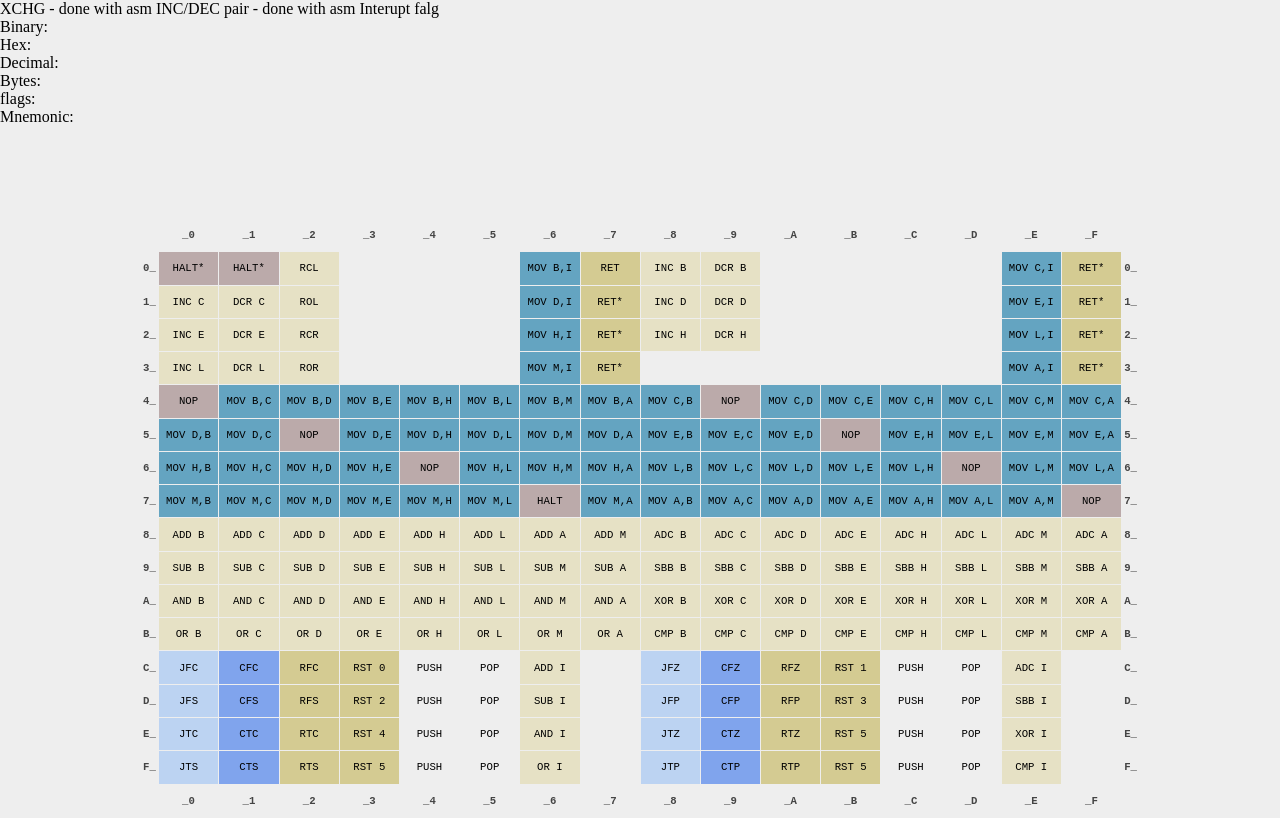
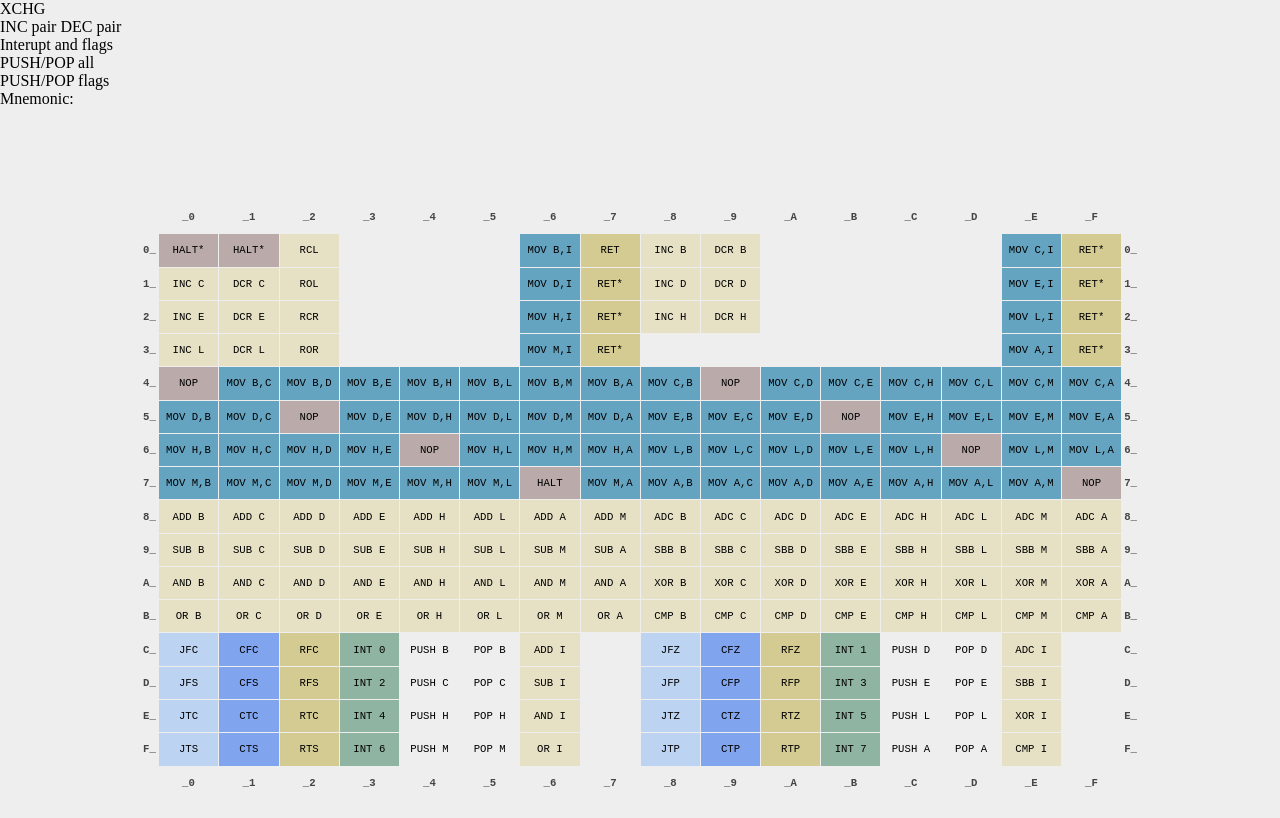
Before and after one commit to alexbrjo/Elite8, a website: page docs/opcodes.html in a window 1280 px wide. Drawn offline with Linux system fonts and the light colour scheme.

```diff
--- a/docs/opcodes.html
+++ b/docs/opcodes.html
@@ -8,15 +8,12 @@
     </head>
     <body>
         <div id="info-wrapper">
-            XCHG - done with asm
-            INC/DEC pair - done with asm
-            Interupt falg
             <div id="info">
-                <div>Binary: </div>
-                <div>Hex: </div>
-                <div>Decimal: </div>
-                <div>Bytes: </div>
-                <div>flags: </div>
+                <div>XCHG</div>
+                <div>INC pair DEC pair</div>
+                <div>Interupt and flags</div>
+                <div>PUSH/POP all</div>
+                <div>PUSH/POP flags</div>
                 <div>Mnemonic: </div>
             </div>
         </div>
@@ -271,17 +268,17 @@
                     <td class="jump">JFC</td>
                     <td class="call">CFC</td>
                     <td class="rtrn">RFC</td>
-                    <td class="rtrn">RST 0</td>
-                    <td class="stack push">PUSH</td>
-                    <td class="stack push">POP</td>
+                    <td class="itrp">INT 0</td>
+                    <td class="stack push">PUSH B</td>
+                    <td class="stack push">POP B</td>
                     <td class="math add">ADD I</td>
                     <td></td>
                     <td class="jump">JFZ</td>
                     <td class="call">CFZ</td>
                     <td class="rtrn">RFZ</td>
-                    <td class="rtrn">RST 1</td>
-                    <td class="stack push">PUSH</td>
-                    <td class="stack push">POP</td>
+                    <td class="itrp">INT 1</td>
+                    <td class="stack push">PUSH D</td>
+                    <td class="stack push">POP D</td>
                     <td  class="math add">ADC I</td>
                     <td></td>
                     <th>C_</th>
@@ -291,17 +288,17 @@
                     <td class="jump">JFS</td>
                     <td class="call">CFS</td>
                     <td class="rtrn">RFS</td>
-                    <td class="rtrn">RST 2</td>
-                    <td class="stack push">PUSH</td>
-                    <td class="stack push">POP</td>
+                    <td class="itrp">INT 2</td>
+                    <td class="stack push">PUSH C</td>
+                    <td class="stack push">POP C</td>
                     <td class="math sub">SUB I</td>
                     <td></td>
                     <td class="jump">JFP</td>
                     <td class="call">CFP</td>
                     <td class="rtrn">RFP</td>
-                    <td class="rtrn">RST 3</td>
-                    <td class="stack push">PUSH</td>
-                    <td class="stack push">POP</td>
+                    <td class="itrp">INT 3</td>
+                    <td class="stack push">PUSH E</td>
+                    <td class="stack push">POP E</td>
                     <td class="math sub">SBB I</td>
                     <td></td>
                     <th>D_</th>
@@ -311,17 +308,17 @@
                     <td class="jump">JTC</td>
                     <td class="call">CTC</td>
                     <td class="rtrn">RTC</td>
-                    <td class="rtrn">RST 4</td>
-                    <td class="stack push">PUSH</td>
-                    <td class="stack push">POP</td>
+                    <td class="itrp">INT 4</td>
+                    <td class="stack push">PUSH H</td>
+                    <td class="stack push">POP H</td>
                     <td class="math and_r">AND I</td>
                     <td></td>
                     <td class="jump">JTZ</td>
                     <td class="call">CTZ</td>
                     <td class="rtrn">RTZ</td>
-                    <td class="rtrn">RST 5</td>
-                    <td class="stack push">PUSH</td>
-                    <td class="stack push">POP</td>
+                    <td class="itrp">INT 5</td>
+                    <td class="stack push">PUSH L</td>
+                    <td class="stack push">POP L</td>
                     <td class="math bool xor">XOR I</td>
                     <td></td>
                     <th>E_</th>
@@ -331,17 +328,17 @@
                     <td class="jump">JTS</td>
                     <td class="call">CTS</td>
                     <td class="rtrn">RTS</td>
-                    <td class="rtrn">RST 5</td>
-                    <td class="stack push">PUSH</td>
-                    <td class="stack push">POP</td>
+                    <td class="itrp">INT 6</td>
+                    <td class="stack push">PUSH M</td>
+                    <td class="stack push">POP M</td>
                     <td class="math bool or_r">OR I</td>
                     <td></td>
                     <td class="jump">JTP</td>
                     <td class="call">CTP</td>
                     <td class="rtrn">RTP</td>
-                    <td class="rtrn">RST 5</td>
-                    <td class="stack push">PUSH</td>
-                    <td class="stack push">POP</td>
+                    <td class="itrp">INT 7</td>
+                    <td class="stack push">PUSH A</td>
+                    <td class="stack push">POP A</td>
                     <td class="math bool cmp">CMP I</td>
                     <td></td>
                     <th>F_</th>
--- a/docs/style/codes.css
+++ b/docs/style/codes.css
@@ -53,6 +53,7 @@
 td.rtrn {background-color: #D4CB92;}
 td.load {background-color: #64A4C1;}
 td.ctrl {background-color: #BBAAAA;}
+td.itrp {background-color: #90B4A2;}
 
 td:hover {
     background-color: #CD8888;
```
Also changed, not shown: README.md, logo.png (added).
